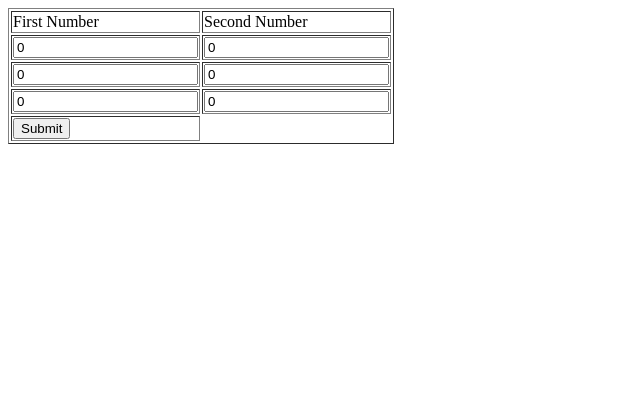
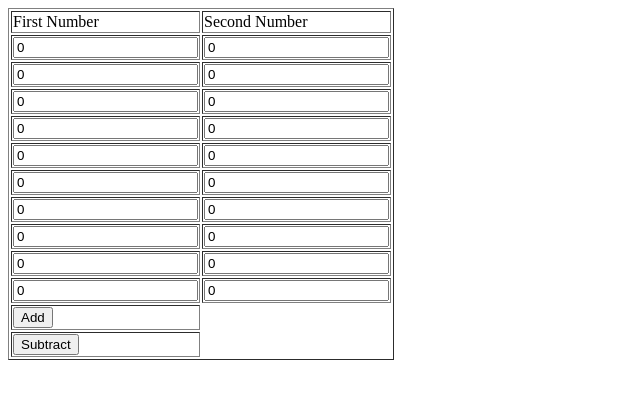
Before and after one commit to muhammadjunaidharoon/JavaScriptPractice, a plain HTML site: page MatricAddSubstract/index.html in a window 1280 px wide. Shown: the whole page, without its empty margins (0-640 px from the left). Drawn offline with Linux system fonts and the light colour scheme.

Commit message:
Create New fields in Matrix

```diff
--- a/MatricAddSubstract/index.html
+++ b/MatricAddSubstract/index.html
@@ -26,7 +26,36 @@
             <td><input id="firstNumber_Two" value = 0 type="number" name="input" required></td>
             <td><input id="secondNumber_Two" value = 0 type="number" name="input" required></td>
         </tr>
-        <tr><td><button type="submit">Submit</button></td></tr>
+        <tr>
+            <td><input id="firstNumber_Three" value = 0 type="number" name="input" required></td>
+            <td><input id="secondNumber_Three" value = 0 type="number" name="input" required></td>
+        </tr>
+        <tr>
+            <td><input id="firstNumber_Four" value = 0 type="number" name="input" required></td>
+            <td><input id="secondNumber_Four" value = 0 type="number" name="input" required></td>
+        </tr>
+        <tr>
+            <td><input id="firstNumber_Five" value = 0 type="number" name="input" required></td>
+            <td><input id="secondNumber_Five" value = 0 type="number" name="input" required></td>
+        </tr>
+        <tr>
+            <td><input id="firstNumber_Six" value = 0 type="number" name="input" required></td>
+            <td><input id="secondNumber_Six" value = 0 type="number" name="input" required></td>
+        </tr>
+        <tr>
+            <td><input id="firstNumber_Seven" value = 0 type="number" name="input" required></td>
+            <td><input id="secondNumber_Seven" value = 0 type="number" name="input" required></td>
+        </tr>
+        <tr>
+            <td><input id="firstNumber_Eight" value = 0 type="number" name="input" required></td>
+            <td><input id="secondNumber_Eight" value = 0 type="number" name="input" required></td>
+        </tr>
+        <tr>
+            <td><input id="firstNumber_Nine" value = 0 type="number" name="input" required></td>
+            <td><input id="secondNumber_Nine" value = 0 type="number" name="input" required></td>
+        </tr>
+        <tr><td><button type="submit">Add</button></tr>
+        <td><button type="submit">Subtract</button></td></tr>
     </table>
 </form>
 
```
